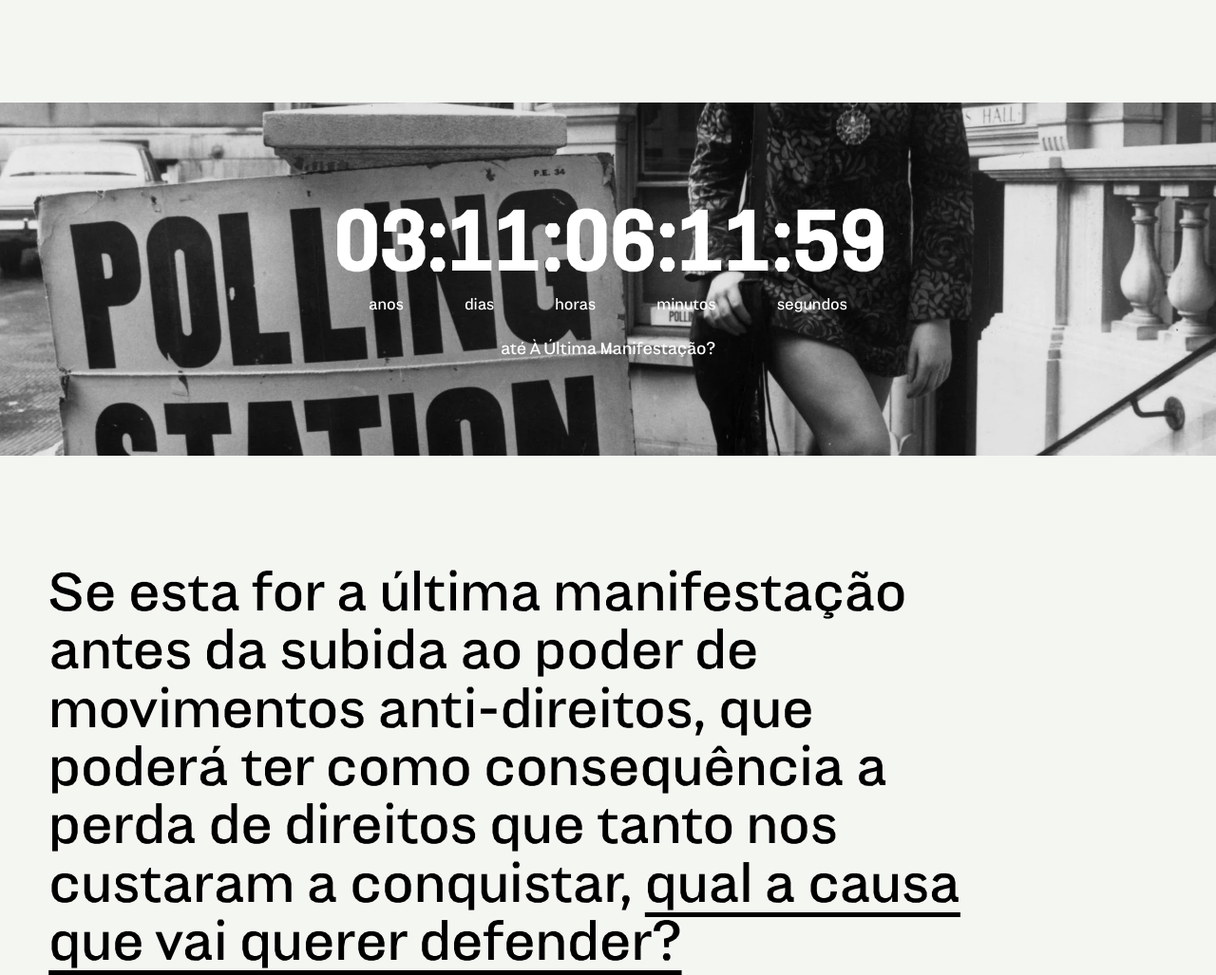
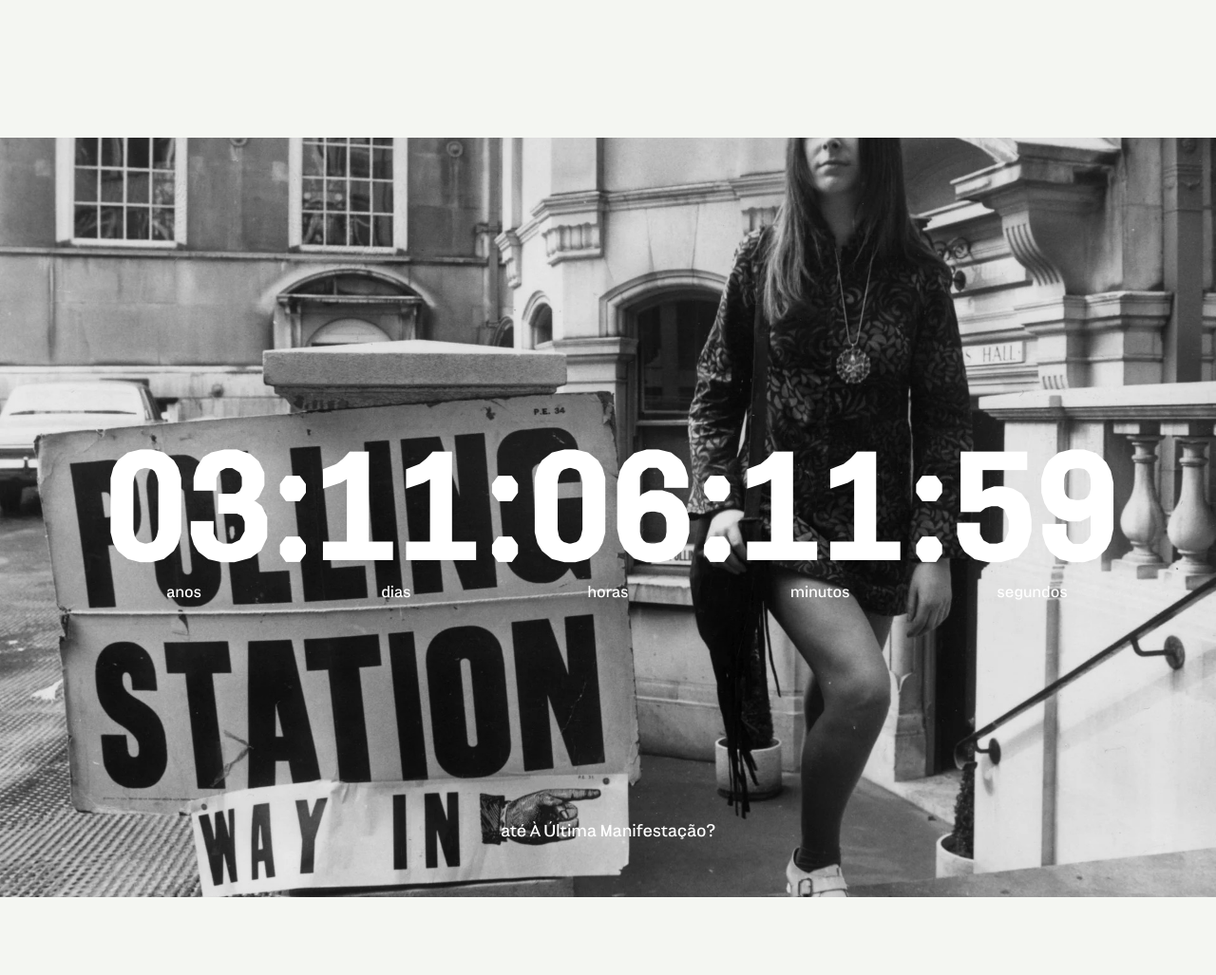
Before and after one commit to daniel-sousa-design/aum, a plain HTML site: page index.html in a window 1280 px wide. Shown: the part 1679-2706 px from the top of the page at 95% size. Drawn offline with Linux system fonts and the light colour scheme.

Commit message:
Refine countdown banner: full-screen, larger numbers, per-unit labels
- Section is now min-height: 100vh instead of content-driven padding.
- Each number/label pair (e.g. "03" / "anos") is its own flex column,
  so labels sit precisely centered under their corresponding number
  instead of in one detached row -- verified centers align within a
  fraction of a pixel.
- Numbers scale up to 200px (was 90px), with a small gap against the
  colons instead of sitting flush against them.
- Caption ("até À Última Manifestação?") is pinned to the bottom of
  the section with a fixed 60px offset, independent of the centered
  number block above it.
- Gap before the section (small paragraph -> countdown) increased
  150px -> 200px; gap after (CTA heading -> media image) increased
  65px -> 150px.

Co-Authored-By: Claude Sonnet 5 <noreply@anthropic.com>

```diff
--- a/assets/css/styles.css
+++ b/assets/css/styles.css
@@ -37,9 +37,9 @@
   /* Vertical rhythm (exact at the 1728px design width, fluid below it) */
   --space-nav-heading: clamp(1.5rem, 2.9vw, 50px);
   --space-heading-body: clamp(4rem, 10.42vw, 180px);
-  --space-body-countdown: clamp(3rem, 8.68vw, 150px);
+  --space-body-countdown: clamp(3.5rem, 11.57vw, 200px);
   --space-countdown-cta: clamp(3.5rem, 8.68vw, 150px);
-  --space-cta-media: clamp(2rem, 3.76vw, 65px);
+  --space-cta-media: clamp(3.5rem, 8.68vw, 150px);
   --space-media-footer: clamp(4rem, 10.42vw, 180px);
 
   font-size: 16px;
@@ -270,6 +270,7 @@ a {
 .countdown {
   position: relative;
   width: 100%;
+  min-height: 100vh;
   margin-top: var(--space-body-countdown);
   overflow: hidden;
   color: #fff;
@@ -284,36 +285,56 @@ a {
 }
 
 .countdown__overlay {
-  position: relative;
+  position: absolute;
+  inset: 0;
   z-index: 1;
+  display: flex;
+  align-items: center;
+  justify-content: center;
+  padding-inline: var(--gutter);
+}
+
+.countdown__value {
+  display: flex;
+  align-items: flex-start;
+  gap: 0.2em;
+}
+
+.countdown__unit {
   display: flex;
   flex-direction: column;
   align-items: center;
-  gap: 1rem;
-  padding-block: clamp(3rem, 8vw, 7rem);
-  padding-inline: var(--gutter);
-  text-align: center;
 }
 
-.countdown__value {
-  margin: 0;
+.countdown__number {
   font-variant-numeric: tabular-nums;
-  font-size: clamp(2rem, 6.5vw, 90px);
+  font-size: clamp(2.5rem, 11.58vw, 200px);
   line-height: 1;
   font-weight: 700;
   letter-spacing: -0.01em;
 }
 
-.countdown__labels {
-  display: flex;
-  justify-content: center;
-  gap: clamp(1.5rem, 5vw, 4.5rem);
+.countdown__colon {
+  font-size: clamp(2.5rem, 11.58vw, 200px);
+  line-height: 1;
+  font-weight: 700;
+}
+
+.countdown__unit-label {
+  margin-top: 0.5rem;
   font-size: clamp(0.85rem, 1.2vw, 1.05rem);
   text-transform: lowercase;
+  text-align: center;
 }
 
 .countdown__caption {
-  margin: 0.5rem 0 0;
+  position: absolute;
+  left: 0;
+  right: 0;
+  bottom: 60px;
+  z-index: 1;
+  margin: 0;
+  text-align: center;
   font-size: clamp(1rem, 1.3vw, 1.15rem);
 }
 
--- a/index.html
+++ b/index.html
@@ -52,18 +52,34 @@
     <section class="countdown" id="participe" aria-label="Contagem decrescente até à última manifestação">
       <img class="countdown__image" src="assets/images/hero.jpg" alt="" aria-hidden="true" />
       <div class="countdown__overlay">
-        <p class="countdown__value" id="countdownValue" aria-live="off">
-          <span data-unit="years">00</span>:<span data-unit="days">000</span>:<span data-unit="hours">00</span>:<span data-unit="minutes">00</span>:<span data-unit="seconds">00</span>
-        </p>
-        <div class="countdown__labels">
-          <span>anos</span>
-          <span>dias</span>
-          <span>horas</span>
-          <span>minutos</span>
-          <span>segundos</span>
+        <div class="countdown__value" id="countdownValue" aria-live="off">
+          <div class="countdown__unit">
+            <span class="countdown__number" data-unit="years">00</span>
+            <span class="countdown__unit-label">anos</span>
+          </div>
+          <span class="countdown__colon">:</span>
+          <div class="countdown__unit">
+            <span class="countdown__number" data-unit="days">000</span>
+            <span class="countdown__unit-label">dias</span>
+          </div>
+          <span class="countdown__colon">:</span>
+          <div class="countdown__unit">
+            <span class="countdown__number" data-unit="hours">00</span>
+            <span class="countdown__unit-label">horas</span>
+          </div>
+          <span class="countdown__colon">:</span>
+          <div class="countdown__unit">
+            <span class="countdown__number" data-unit="minutes">00</span>
+            <span class="countdown__unit-label">minutos</span>
+          </div>
+          <span class="countdown__colon">:</span>
+          <div class="countdown__unit">
+            <span class="countdown__number" data-unit="seconds">00</span>
+            <span class="countdown__unit-label">segundos</span>
+          </div>
         </div>
-        <p class="countdown__caption">até À Última Manifestação?</p>
       </div>
+      <p class="countdown__caption">até À Última Manifestação?</p>
     </section>
 
     <section class="statement statement--cta" id="materiais">
```
